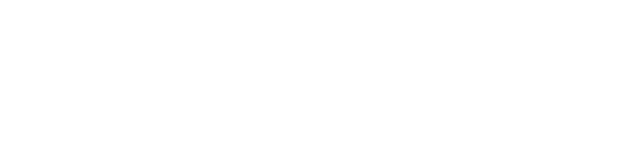
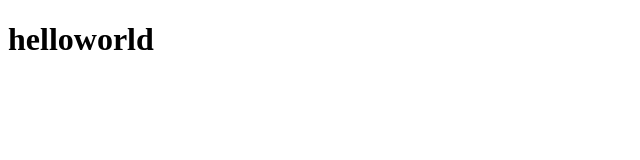
Before and after one commit to manikanta-baliboina/gitdemo, a plain HTML site: page index.html in a window 1280 px wide. Shown: the whole page, without its empty margins (0-640 px from the left). Drawn offline with Linux system fonts and the light colour scheme.

Commit message:
modified

```diff
--- a/index.html
+++ b/index.html
@@ -2,10 +2,10 @@
 <html lang="en">
 <head>
     <meta charset="UTF-8">
-    <meta name="viewport" content="width=device-width, initial-scale=1.0">
+    <meta name="viewport" content="width=<device-width>, initial-scale=1.0">
     <title>Document</title>
 </head>
 <body>
-
+    <h1>helloworld</h1>
 </body>
 </html>
```
